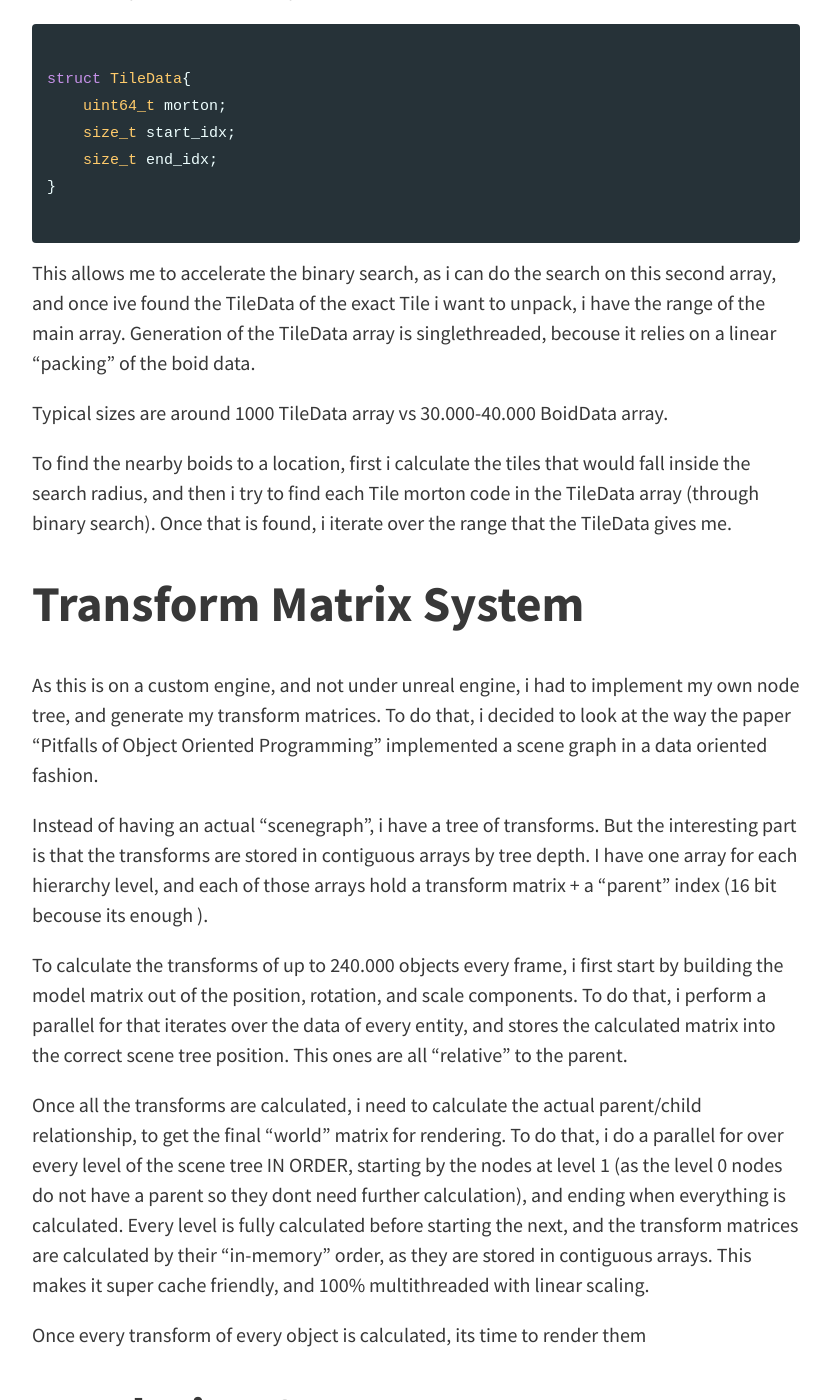
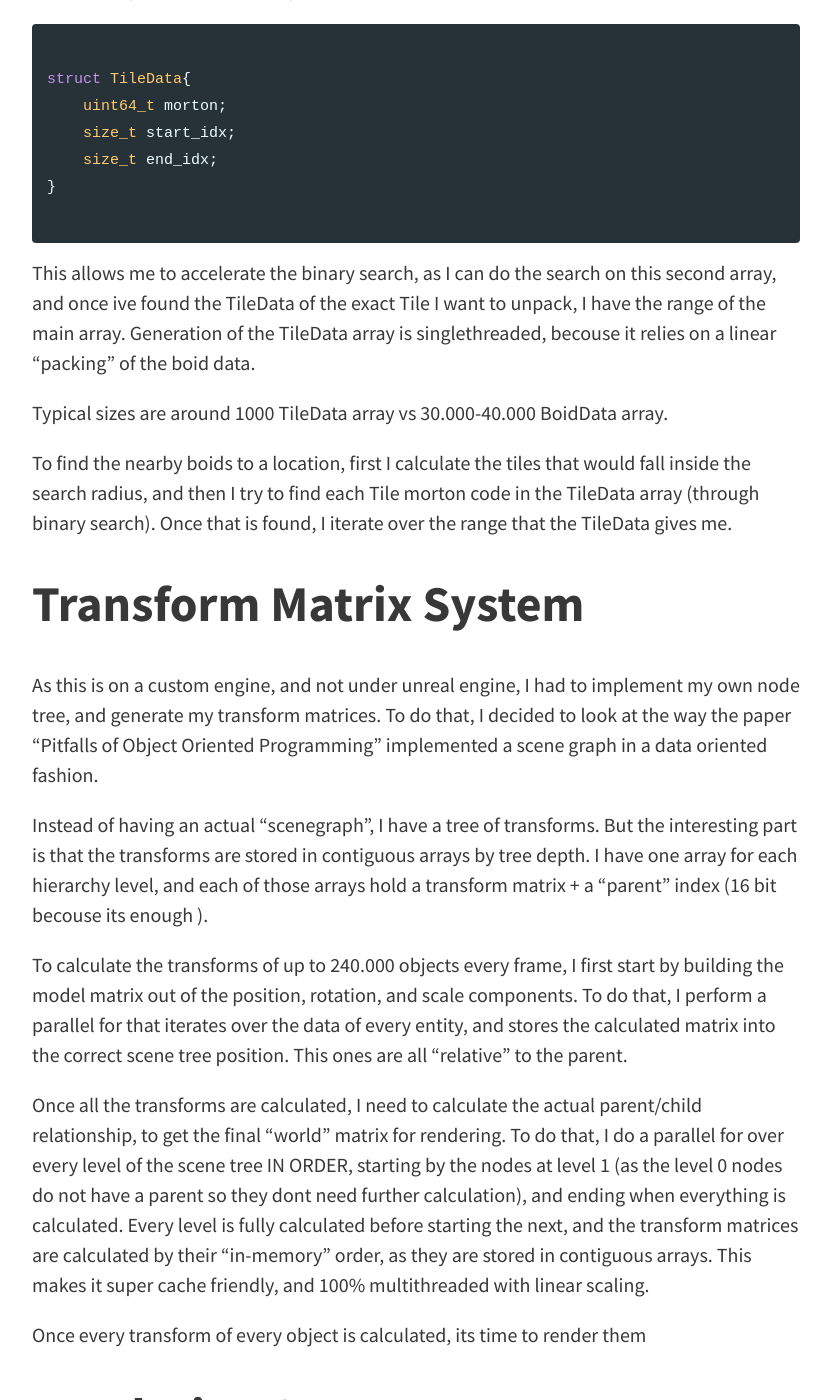
Before and after one commit to vblanco20-1/vblanco20-1.github.io, a Jekyll site: the page built from _posts/2018-06-11-post-ecs-battle-huge.md, in a window 1280 px wide and 1400 px high, scrolled down 3821 px. Shown: the whole window, without its empty margins (224-1055 px from the left). Built offline with Jekyll 4.4.1, drawn with Linux system fonts in a browser that asks for light colours; some of the changed text lies outside the part shown.

Commit message:
Fixed typos and error in short version

````diff
--- a/_posts/2018-06-11-post-ecs-battle-huge.md
+++ b/_posts/2018-06-11-post-ecs-battle-huge.md
@@ -55,18 +57,18 @@ std::for_each(std::execution::par,Boidview.begin(), Boidview.end(), [&](const au
 
 The most complicated part of the simulation is the boid avoidance, and it takes 70% of the simulation time. It consists on 2 parts. The first part builds a acceleration structure, and then a different system uses this acceleration structure to find the nearby units and perform avoidance.
 
-I tried multiple ways of doing it, and eventually settled on a very simple basic array, sorted by morton code, and then i do a binary search on that to find what i need.
+I tried multiple ways of doing it, and eventually settled on a very simple basic array, sorted by morton code, and then I do a binary search on that to find what I need.
 
-At first, i tried the same way the unreal engine ECS uses, wich is creating a hash map of "tiles", and then adding the entities into those tiles. The data structure is basically
+At first, I tried the same way the unreal engine ECS uses, wich is creating a hash map of "tiles", and then adding the entities into those tiles. The data structure is basically
 ```cpp
     HashMap< GridCoordinates, Vector< Boid > >;
 ```
 This worked great in the unreal engine version, becouse the unreal engine only writes to the ECS the spaceships (around 1000 on the higher end), and does it sequentially. Then the bullets read from it very fast to perform their heat-seeking behavior.
-As in the new simulation i dont have heat seeking missiles, but only spaceships (and 30.000 of them), this did not scale. Inserting 30.000 entities into a hash map takes time, and its not very friendly to parallelism. For that reason i looked at alternatives, like using better hashmap implementations than std::unordered_map, but while those were twice faster than unordered_map, it still was not enough.
+As in the new simulation I dont have heat seeking missiles, but only spaceships (and 30.000 of them), this did not scale. Inserting 30.000 entities into a hash map takes time, and its not very friendly to parallelism. For that reason I looked at alternatives, like using better hashmap implementations than std::unordered_map, but while those were twice faster than unordered_map, it still was not enough.
 
-Then i turned into the idea of sorting the grid somehow, and using a binary search on it. My research got me to morton codes (Z-order curve) wich is a way to map a 2d coordinate into a 1d line, and that way is done in a way that it preserves locality very well. I used an implementation of a 3d version of the algorithm for this, wich allowed me to almost fully parallelize the "insertion", and then the reads can be parallel too.
+Then I turned into the idea of sorting the grid somehow, and using a binary search on it. My research got me to morton codes (Z-order curve) wich is a way to map a 2d coordinate into a 1d line, and that way is done in a way that it preserves locality very well. I used an implementation of a 3d version of the algorithm for this, wich allowed me to almost fully parallelize the "insertion", and then the reads can be parallel too.
 
-The current algorithm first reserves an array of the same size as all the boids in the world. Then it does a parallel_for over every boid in the world to calculate the morton code of its "grid" and insert the BoidData needed into the array. Once the array is filled with every entity in the world, i use std::sort(parallel) to do a parallel sort over it. Being parallel, sorting such a huge amount of units doesnt really cost that much, and i sort them by their morton code.
+The current algorithm first reserves an array of the same size as all the boids in the world. Then it does a parallel_for over every boid in the world to calculate the morton code of its "grid" and insert the BoidData needed into the array. Once the array is filled with every entity in the world, I use std::sort(parallel) to do a parallel sort over it. Being parallel, sorting such a huge amount of units doesnt really cost that much, and I sort them by their morton code.
 
 ```cpp
 //parallel sort all entities by morton code
@@ -86,7 +88,7 @@ std::sort(std::execution::par, boidref.map->Mortons.begin(), boidref.map->Morton
 ```
 
 
-Now i could already do a binary search over this, but this array is still "too big", so i create a second array, wich is exclusively to have the TileData
+Now I could already do a binary search over this, but this array is still "too big", so I create a second array, wich is exclusively to have the TileData
 ```cpp
 
 struct TileData{
@@ -97,38 +99,38 @@ struct TileData{
 
 ```
 
-This allows me to accelerate the binary search, as i can do the search on this second array, and once ive found the TileData of the exact Tile i want to unpack, i have the range of the main array.
+This allows me to accelerate the binary search, as I can do the search on this second array, and once ive found the TileData of the exact Tile I want to unpack, I have the range of the main array.
 Generation of the TileData array is singlethreaded, becouse it relies on a linear "packing" of the boid data.
 
 Typical sizes are around 1000 TileData array vs 30.000-40.000 BoidData array.
 
 
-To find the nearby boids to a location, first i calculate the tiles that would fall inside the search radius, and then i try to find each Tile morton code in the TileData array (through binary search). Once that is found, i iterate over the range that the TileData gives me.
+To find the nearby boids to a location, first I calculate the tiles that would fall inside the search radius, and then I try to find each Tile morton code in the TileData array (through binary search). Once that is found, I iterate over the range that the TileData gives me.
 
 **Transform Matrix System**
 ========================================
 
-As this is on a custom engine, and not under unreal engine, i had to implement my own node tree, and generate my transform matrices.
-To do that, i decided to look at the way the paper "Pitfalls of Object Oriented Programming" implemented a scene graph in a data oriented fashion.
+As this is on a custom engine, and not under unreal engine, I had to implement my own node tree, and generate my transform matrices.
+To do that, I decided to look at the way the paper "Pitfalls of Object Oriented Programming" implemented a scene graph in a data oriented fashion.
 
-Instead of having an actual "scenegraph", i have a tree of transforms. But the interesting part is that the transforms are stored in contiguous arrays by tree depth.
+Instead of having an actual "scenegraph", I have a tree of transforms. But the interesting part is that the transforms are stored in contiguous arrays by tree depth.
 I have one array for each hierarchy level, and each of those arrays hold a transform matrix + a "parent" index (16 bit becouse its enough ).
 
-To calculate the transforms of up to 240.000 objects every frame, i first start by building the model matrix out of the position, rotation, and scale components. To do that, i perform a parallel for that iterates over the data of every entity, and stores the calculated matrix into the correct scene tree position. This ones are all "relative" to the parent.
+To calculate the transforms of up to 240.000 objects every frame, I first start by building the model matrix out of the position, rotation, and scale components. To do that, I perform a parallel for that iterates over the data of every entity, and stores the calculated matrix into the correct scene tree position. This ones are all "relative" to the parent.
 
-Once all the transforms are calculated, i need to calculate the actual parent/child relationship, to get the final "world" matrix for rendering. To do that, i do a parallel for over every level of the scene tree IN ORDER, starting by the nodes at level 1 (as the level 0 nodes do not have a parent so they dont need further calculation), and ending when everything is calculated.
+Once all the transforms are calculated, I need to calculate the actual parent/child relationship, to get the final "world" matrix for rendering. To do that, I do a parallel for over every level of the scene tree IN ORDER, starting by the nodes at level 1 (as the level 0 nodes do not have a parent so they dont need further calculation), and ending when everything is calculated.
 Every level is fully calculated before starting the next, and the transform matrices are calculated by their "in-memory" order, as they are stored in contiguous arrays. This makes it super cache friendly, and 100% multithreaded with linear scaling.
 
 Once every transform of every object is calculated, its time to render them
 
 **Rendering System**
 ========================================
-Everything up to this point has been API agnostic, but i chose DirectX for the rendering API. The reason is that i dont have as much experience with directx as with opengl, so i wanted to learn more.
+Everything up to this point has been API agnostic, but I chose DirectX for the rendering API. The reason is that I dont have as much experience with directx as with opengl, so I wanted to learn more.
 
-The API part of the rendering is done single-threaded becouse directx doesnt really like multithreaded rendering unless its very carefully done, wich i didnt want to do.
+The API part of the rendering is done single-threaded becouse directx doesnt really like multithreaded rendering unless its very carefully done, wich I didnt want to do.
 
 At this moment, the engine can only render cubes at arbitrary transform matrices and colors. It does not do anything else (i want to upgrade it to arbitrary models soon).
 
-Before submitting the calls to directx, i perform culling. This culling is a VERY simple frustrum culling, done multithreaded. I use the transform matrices calculated in the last step to transform a bounding sphere, and then i check that sphere against the frustrum. Done with a trivially simple parallel for.
+Before submitting the calls to directx, I perform culling. This culling is a VERY simple frustrum culling, done multithreaded. I use the transform matrices calculated in the last step to transform a bounding sphere, and then I check that sphere against the frustrum. Done with a trivially simple parallel for.
 
-To do the "Actual" rendering, i first setup the correct uniforms, buffers, and programms for my cube and my default colored cube shader. Once everything is setup, i render the cubes in a instanced fashion. I iterate over every one of the "visible" cubes, and add them into a uniform buffer array. Once a batch size has been reached (512 in the demo), it is uploaded to the GPU and rendered with a Draw Instanced call.
+To do the "Actual" rendering, I first setup the correct uniforms, buffers, and programms for my cube and my default colored cube shader. Once everything is setup, I render the cubes in a instanced fashion. I iterate over every one of the "visible" cubes, and add them into a uniform buffer array. Once a batch size has been reached (512 in the demo), it is uploaded to the GPU and rendered with a Draw Instanced call.
````
Also changed, not shown: other parts of _posts/2018-06-11-post-ecs-battle-huge.md (+6 -4 lines).
